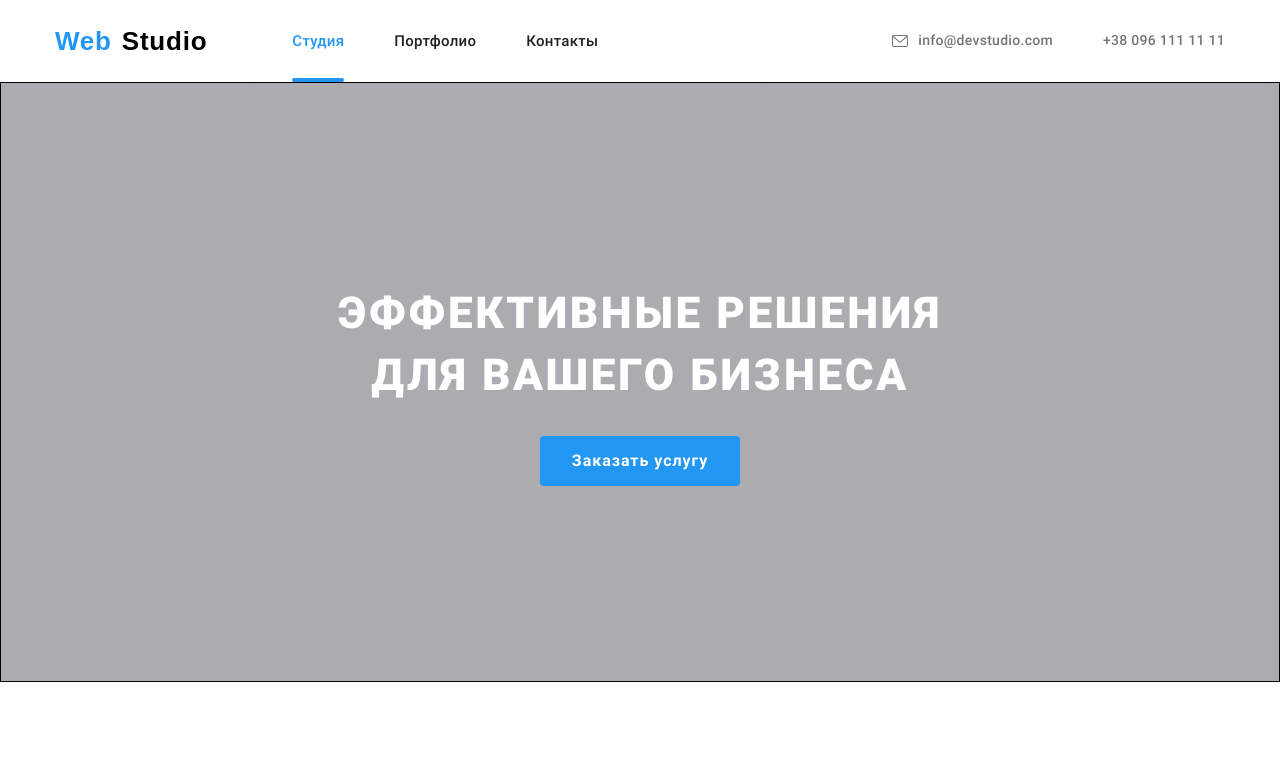
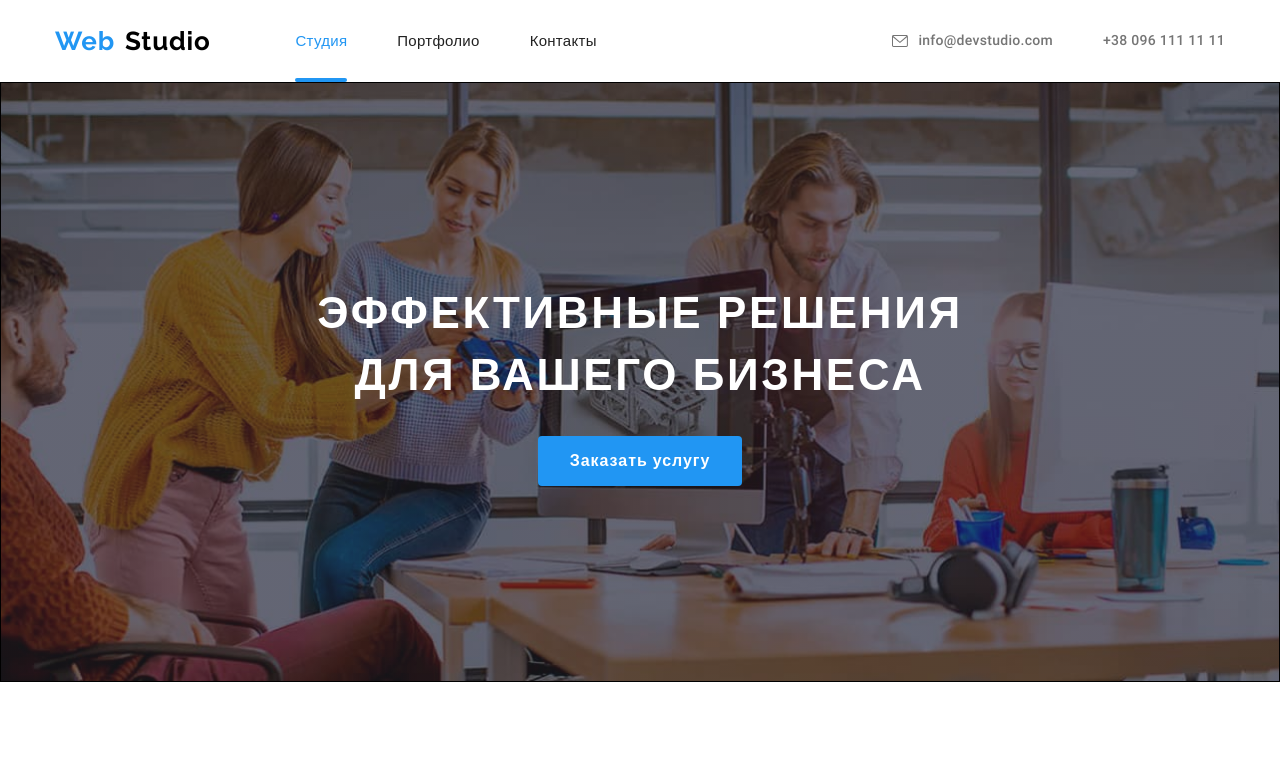
Before and after one commit to DanilHlazov/goit-murkup-hw-07, a plain HTML site: page index.html in a window 1280 px wide. Shown: the top 772 px of the page. Drawn offline with Linux system fonts and the light colour scheme; files whose address does not match are found by name; a web font is replaced by a local one.

Commit message:
ДЗ № 7 предварительно

```diff
--- a/sass/base/_fonts.scss
+++ b/sass/base/_fonts.scss
@@ -1,39 +1,45 @@
+/* roboto-regular - latin */
+@font-face {
+  font-family: "Roboto";
+  font-style: normal;
+  font-weight: 400;
+  src: local(""), url("../fonts/roboto-v20-latin-regular.woff2") format("woff2"),
+    /* Chrome 26+, Opera 23+, Firefox 39+ */
+      url("../fonts/roboto-v20-latin-regular.woff") format("woff"); /* Chrome 6+, Firefox 3.6+, IE 9+, Safari 5.1+ */
+}
+/* roboto-500 - latin */
+@font-face {
+  font-family: "Roboto";
+  font-style: normal;
+  font-weight: 500;
+  src: local(""), url("../fonts/roboto-v20-latin-500.woff2") format("woff2"),
+    /* Chrome 26+, Opera 23+, Firefox 39+ */
+      url("../fonts/roboto-v20-latin-500.woff") format("woff"); /* Chrome 6+, Firefox 3.6+, IE 9+, Safari 5.1+ */
+}
+/* roboto-700 - latin */
+@font-face {
+  font-family: "Roboto";
+  font-style: normal;
+  font-weight: 700;
+  src: local(""), url("../fonts/roboto-v20-latin-700.woff2") format("woff2"),
+    /* Chrome 26+, Opera 23+, Firefox 39+ */
+      url("../fonts/roboto-v20-latin-700.woff") format("woff"); /* Chrome 6+, Firefox 3.6+, IE 9+, Safari 5.1+ */
+}
+/* roboto-900 - latin */
+@font-face {
+  font-family: "Roboto";
+  font-style: normal;
+  font-weight: 900;
+  src: local(""), url("../fonts/roboto-v20-latin-900.woff2") format("woff2"),
+    /* Chrome 26+, Opera 23+, Firefox 39+ */
+      url("../fonts/roboto-v20-latin-900.woff") format("woff"); /* Chrome 6+, Firefox 3.6+, IE 9+, Safari 5.1+ */
+}
+/* raleway-700 - latin */
 @font-face {
   font-family: "Raleway";
   font-style: normal;
   font-weight: 700;
-  src: local(""), url("../fonts/raleway-v17-latin-700.woff2") format("woff2"),
-    url("../fonts/raleway-v17-latin-700.woff") format("woff");
+  src: local(""), url("../fonts/raleway-v19-latin-700.woff2") format("woff2"),
+    /* Chrome 26+, Opera 23+, Firefox 39+ */
+      url("../fonts/raleway-v19-latin-700.woff") format("woff"); /* Chrome 6+, Firefox 3.6+, IE 9+, Safari 5.1+ */
 }
-@font-face {
-  font-family: "Roboto";
-  font-style: normal;
-  font-weight: 500;
-  src: local("Roboto Medium"), local("Roboto-Medium"),
-    url("../fonts/roboto-v20-latin_cyrillic-500.woff2") format("woff2"),
-    url("../fonts/roboto-v20-latin_cyrillic-500.woff") format("woff");
-}
-@font-face {
-  font-family: "Roboto";
-  font-style: normal;
-  font-weight: 700;
-  src: local("Roboto Bold"), local("Roboto-Bold"),
-    url("../fonts/roboto-v20-latin_cyrillic-700.woff2") format("woff2"),
-    url("../fonts/roboto-v20-latin_cyrillic-700.woff") format("woff");
-}
-@font-face {
-  font-family: "Roboto";
-  font-style: normal;
-  font-weight: 900;
-  src: local("Roboto Black"), local("Roboto-Black"),
-    url("../fonts/roboto-v20-latin_cyrillic-900.woff2") format("woff2"),
-    url("../fonts/roboto-v20-latin_cyrillic-900.woff") format("woff");
-}
-@font-face {
-  font-family: "Roboto";
-  font-style: normal;
-  font-weight: 400;
-  src: local("Roboto"), local("Roboto-Regular"),
-    url("../fonts/roboto-v20-latin_cyrillic-regular.woff2") format("woff2"),
-    url("../fonts/roboto-v20-latin_cyrillic-regular.woff") format("woff");
-}
--- a/sass/components/_hero.scss
+++ b/sass/components/_hero.scss
@@ -10,7 +10,7 @@
       rgba(47, 48, 58, 0.4),
       rgba(47, 48, 58, 0.4)
     ),
-    url("../images/hero-image.jpg");
+    url("../images/team-work.jpg");
   background-repeat: no-repeat;
   background-position: center;
   background-size: cover;
--- a/sass/components/_social-link.scss
+++ b/sass/components/_social-link.scss
@@ -77,6 +77,7 @@
 }
 
 .socialfooter {
+  color: #ffffff;
   display: flex;
   align-items: center;
   justify-content: center;
@@ -101,6 +102,7 @@
 }
 
 .socialfooter-icon {
+  fill: #ffffff;
   display: flex;
   justify-content: center;
   margin-bottom: 18px;
```
Also changed, not shown: css/main.css, css/main.min.css, fonts/raleway-v19-latin-700.woff (added), fonts/raleway-v19-latin-700.woff2 (added), fonts/raleway-v19-latin-regular.woff (added), fonts/raleway-v19-latin-regular.woff2 (added), fonts/roboto-v20-latin-500.woff (added), fonts/roboto-v20-latin-500.woff2 (added), fonts/roboto-v20-latin-700.woff (added), fonts/roboto-v20-latin-700.woff2 (added), fonts/roboto-v20-latin-900.woff (added), fonts/roboto-v20-latin-900.woff2 (added), fonts/roboto-v20-latin-regular.woff (added), fonts/roboto-v20-latin-regular.woff2 (added), 1 more files, 2 other files.
